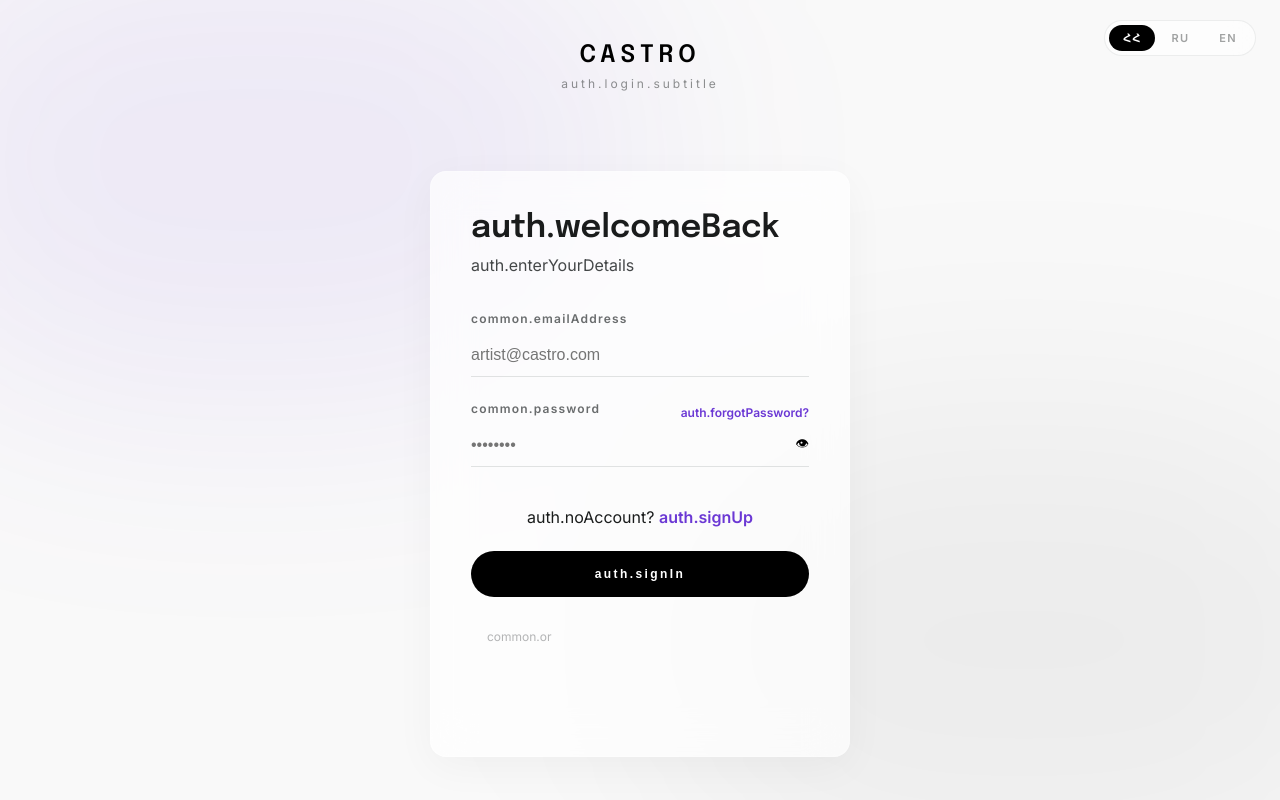
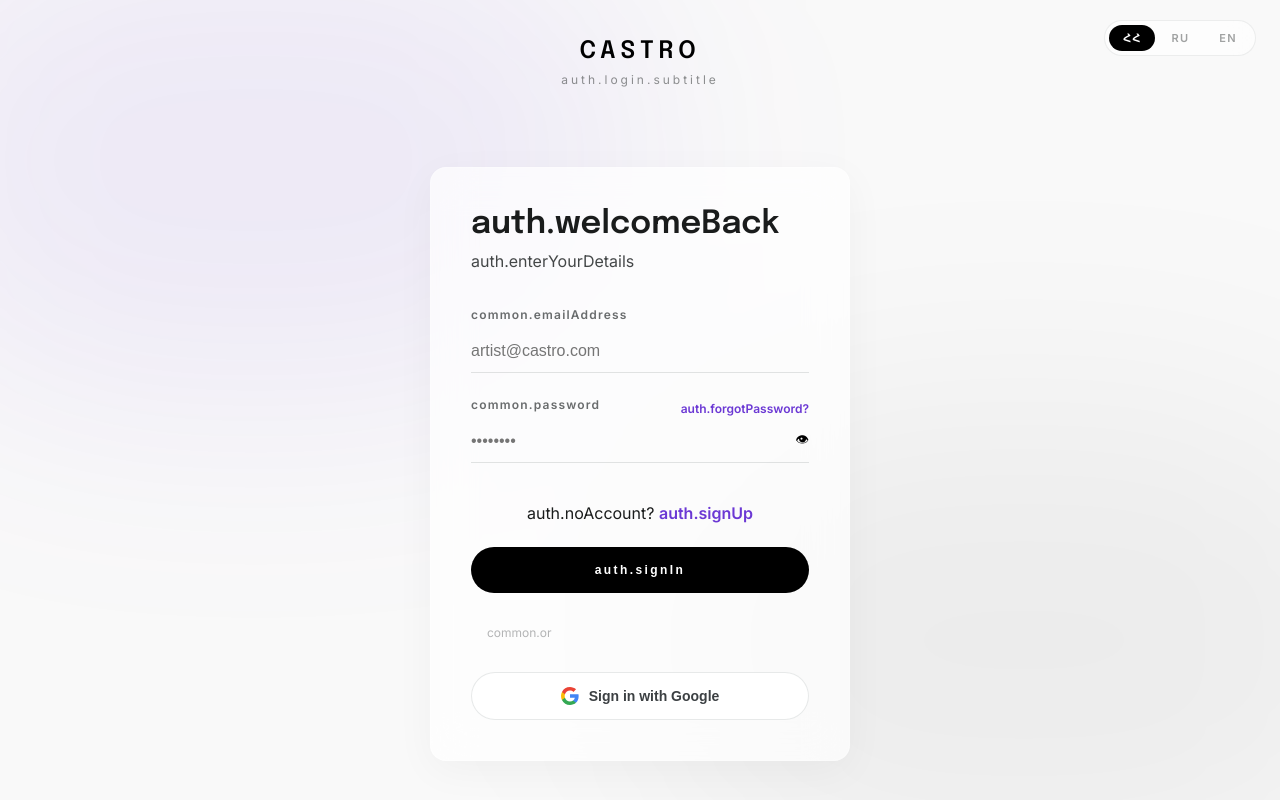
Before and after one commit to gbaghdasaryan1/castro-client, a Next.js app: page /login in a window 1280 px wide. Built offline with nearby package versions, Linux system fonts and the light colour scheme; no server answers.

Commit message:
fix google auth

```diff
--- a/src/features/auth/auth-api.ts
+++ b/src/features/auth/auth-api.ts
@@ -1,4 +1,3 @@
-import axios from "axios";
 import { axiosInstance } from "@config/axios";
 
 export const loginRequest = async (data: {
@@ -6,10 +5,5 @@
   password: string;
 }) => {
   const res = await axiosInstance.post("/auth/login", data);
-  return res.data; // { token, user }
+  return res.data as { token: string };
 };
-
-export const googleLoginRequest = async (credential: string) => {
-  const res = await axiosInstance.post("/auth/google", { credential });
-  return res.data as { accessToken: string };
-};
--- a/src/features/auth/hooks.ts
+++ b/src/features/auth/hooks.ts
@@ -1,8 +1,5 @@
 import { useMutation } from "@tanstack/react-query";
-import { loginRequest, googleLoginRequest } from "./auth-api";
+import { loginRequest } from "./auth-api";
 
 export const useLogin = () =>
   useMutation({ mutationFn: loginRequest });
-
-export const useGoogleLogin = () =>
-  useMutation({ mutationFn: googleLoginRequest });
--- a/src/features/auth/pages/login/index.tsx
+++ b/src/features/auth/pages/login/index.tsx
@@ -3,11 +3,11 @@
 import { useRouter } from "next/router";
 import styles from "./login.module.scss";
 import Link from "next/link";
-import { GoogleLogin } from "@react-oauth/google";
 import { LoginFormData } from "@features/auth/types";
-import { useLogin, useGoogleLogin } from "@features/auth/hooks";
+import { useLogin } from "@features/auth/hooks";
 import { useTranslation } from "react-i18next";
 
+const BACKEND_URL = process.env.NEXT_PUBLIC_API_URL ?? "http://localhost:4000";
 
 const LoginPage = () => {
   const router = useRouter();
@@ -16,7 +16,6 @@
   const { t } = useTranslation(["auth", "common"]);
 
   const loginMutation = useLogin();
-  const googleLoginMutation = useGoogleLogin();
 
   const {
     register,
@@ -24,31 +23,19 @@
     formState: { errors },
   } = useForm<LoginFormData>();
 
-  const onSubmit = async (data: LoginFormData) => {
+  const onSubmit = (data: LoginFormData) => {
     setError(null);
     loginMutation.mutate(data, {
-      onSuccess: (res) => {
+      onSuccess: (res: { token: string }) => {
         localStorage.setItem("token", res.token);
         router.push("/");
       },
-      onError: (err) => setError(err.message),
+      onError: (err: Error) => setError(err.message),
     });
   };
 
-  // eslint-disable-next-line @typescript-eslint/no-explicit-any
-  const handleGoogleSuccess = (credentialResponse: any) => {
-    setError(null);
-    googleLoginMutation.mutate(credentialResponse.credential, {
-      onSuccess: (res) => {
-        localStorage.setItem("token", res.accessToken);
-        router.push("/");
-      },
-      onError: (err) => setError(err.message),
-    });
-  };
-
-  const handleGoogleError = () => {
-    setError("Google login failed. Please try again.");
+  const handleGoogleLogin = () => {
+    window.location.href = `${BACKEND_URL}/auth/google`;
   };
 
   return (
@@ -77,10 +64,8 @@
           )}
 
           <form className={styles.form} onSubmit={handleSubmit(onSubmit)}>
-            {/* EMAIL */}
             <div className={styles.field}>
               <label>{t("common.emailAddress")}</label>
-
               <input
                 type="email"
                 placeholder="artist@castro.com"
@@ -92,19 +77,16 @@
                   },
                 })}
               />
-
               {errors.email && (
                 <span className={styles.error}>{t(errors.email.message!)}</span>
               )}
             </div>
 
-            {/* PASSWORD */}
             <div className={styles.field}>
               <div className={styles.fieldTop}>
                 <label>{t("common.password")}</label>
                 <Link href="#">{t("auth.forgotPassword")}?</Link>
               </div>
-
               <div className={styles.passwordWrapper}>
                 <input
                   type={showPassword ? "text" : "password"}
@@ -117,7 +99,6 @@
                     },
                   })}
                 />
-
                 <button
                   type="button"
                   onClick={() => setShowPassword((p) => !p)}
@@ -125,42 +106,44 @@
                   {showPassword ? "🙈" : "👁"}
                 </button>
               </div>
-
               {errors.password && (
                 <span className={styles.error}>{t(errors.password.message!)}</span>
               )}
             </div>
 
-            {/* SUBMIT */}
             <p className={styles.footer}>
-              {t("auth.noAccount")}? <Link href="/register">{t('auth.signUp')}</Link>
+              {t("auth.noAccount")}? <Link href="/register">{t("auth.signUp")}</Link>
             </p>
             <button
               type="submit"
               className={styles.submitButton}
-              disabled={loginMutation.isPending || googleLoginMutation.isPending}
+              disabled={loginMutation.isPending}
             >
-              {loginMutation.isPending ? '...' : t('auth.signIn')}
+              {loginMutation.isPending ? "..." : t("auth.signIn")}
             </button>
           </form>
 
-          {/* DIVIDER */}
           <div className={styles.divider}>
             <span>{t("common.or") || "or"}</span>
           </div>
 
-          {/* GOOGLE LOGIN */}
           <div className={styles.googleContainer}>
-            <GoogleLogin
-              onSuccess={handleGoogleSuccess}
-              onError={handleGoogleError}
-              text="signin_with"
-              size="large"
-            />
+            <button
+              type="button"
+              className={styles.googleButton}
+              onClick={handleGoogleLogin}
+            >
+              <svg width="18" height="18" viewBox="0 0 18 18" xmlns="http://www.w3.org/2000/svg">
+                <path d="M17.64 9.2c0-.637-.057-1.251-.164-1.84H9v3.481h4.844c-.209 1.125-.843 2.078-1.796 2.717v2.258h2.908c1.702-1.567 2.684-3.875 2.684-6.615z" fill="#4285F4" />
+                <path d="M9 18c2.43 0 4.467-.806 5.956-2.184l-2.908-2.258c-.806.54-1.837.86-3.048.86-2.344 0-4.328-1.584-5.036-3.711H.957v2.332A8.997 8.997 0 0 0 9 18z" fill="#34A853" />
+                <path d="M3.964 10.707A5.41 5.41 0 0 1 3.682 9c0-.593.102-1.17.282-1.707V4.961H.957A8.996 8.996 0 0 0 0 9c0 1.452.348 2.827.957 4.039l3.007-2.332z" fill="#FBBC05" />
+                <path d="M9 3.58c1.321 0 2.508.454 3.44 1.345l2.582-2.58C13.463.891 11.426 0 9 0A8.997 8.997 0 0 0 .957 4.961L3.964 7.293C4.672 5.163 6.656 3.58 9 3.58z" fill="#EA4335" />
+              </svg>
+              Sign in with Google
+            </button>
           </div>
         </div>
       </div>
-
     </main>
   );
 };
--- a/src/features/auth/pages/login/login.module.scss
+++ b/src/features/auth/pages/login/login.module.scss
@@ -290,9 +290,27 @@
   display: flex;
   justify-content: center;
   width: 100%;
+}
 
-  :global(.google_login_button) {
-    width: 100%;
+.googleButton {
+  display: flex;
+  align-items: center;
+  justify-content: center;
+  gap: 10px;
+  width: 100%;
+  border: 1px solid rgba(196, 199, 199, 0.4);
+  background: #fff;
+  border-radius: 9999px;
+  padding: 14px 24px;
+  font-size: 14px;
+  font-weight: 600;
+  color: #3c4043;
+  cursor: pointer;
+  transition: background 0.2s, box-shadow 0.2s;
+
+  &:hover {
+    background: #f8f8f8;
+    box-shadow: 0 1px 6px rgba(0, 0, 0, 0.08);
   }
 }
 
```
Also changed, not shown: src/pages/api/auth/google.ts (deleted, +0 -34 lines), src/pages/auth/callback.tsx (added, +27 -0 lines).
